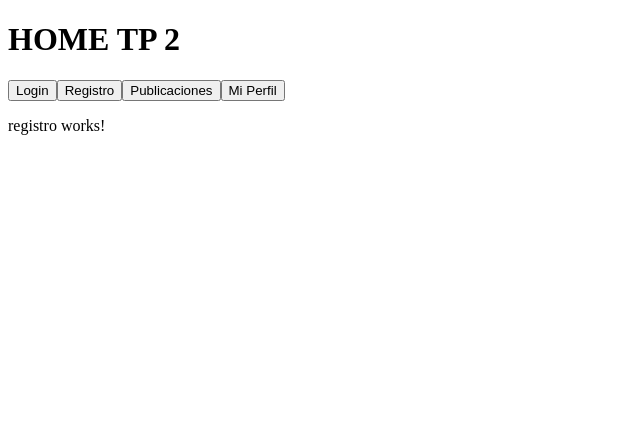
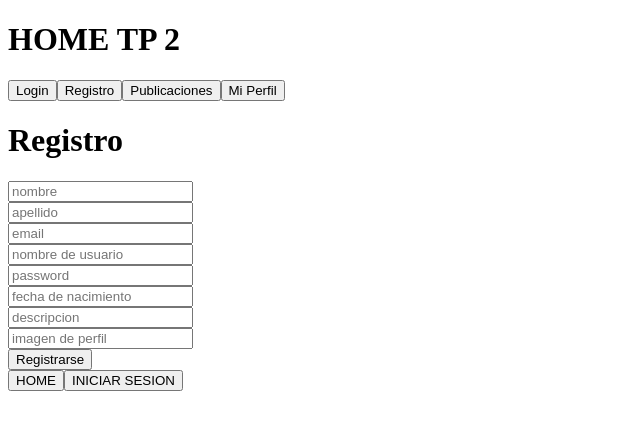
Before and after one commit to LeoPorcellatti/Leonardo-Porcellatti---TP2---PROG4-2026-C1, an Angular app in the folder client/: page /registro in a window 1280 px wide. Shown: the top 430 px of the page, without its empty margins (0-640 px from the left). Built offline with nearby package versions, Linux system fonts and the light colour scheme.

Commit message:
registro agregado

```diff
--- a/client/src/app/app.routes.ts
+++ b/client/src/app/app.routes.ts
@@ -1,6 +1,11 @@
 import { Routes } from '@angular/router';
 
 export const routes: Routes = [
+  {
+    path: '',
+    loadComponent: () =>
+      import('./pantallas/publicaciones/publicaciones').then((a) => a.Publicaciones),
+  },
   {
     path: 'login',
     loadComponent: () => import('./pantallas/login/login').then((a) => a.Login),
--- a/client/src/app/pantallas/registro/registro.html
+++ b/client/src/app/pantallas/registro/registro.html
@@ -1 +1,113 @@
-<p>registro works!</p>
+<div class="contenedorLogin">
+  <div class="loginCard">
+    <h1 class="titulo">Registro</h1>
+    <form class="formulario" [formGroup]="formulario">
+      <div class="campo">
+        <input type="nombre" name="nombre" formControlName="nombre" placeholder="nombre" />
+        @if (formulario.get('nombre')?.touched && formulario.get('nombre')?.getError('required')) {
+          <small class="small-error">Ingrese su nombre</small>
+        }
+      </div>
+      <div class="campo">
+        <input type="apellido" name="apellido" formControlName="apellido" placeholder="apellido" />
+        @if (
+          formulario.get('apellido')?.touched && formulario.get('apellido')?.getError('required')
+        ) {
+          <small class="small-error">Ingrese su apellido</small>
+        }
+      </div>
+      <div class="campo">
+        <input type="email" name="email" formControlName="email" placeholder="email" />
+        @if (formulario.get('email')?.touched && formulario.get('email')?.getError('required')) {
+          <small class="small-error">Ingrese su email</small>
+        }
+      </div>
+      <div class="campo">
+        <input
+          type="nombreDeUsuario"
+          name="nombreDeUsuario"
+          formControlName="nombreDeUsuario"
+          placeholder="nombre de usuario"
+        />
+        @if (
+          formulario.get('nombreDeUsuario')?.touched &&
+          formulario.get('nombreDeUsuario')?.getError('required')
+        ) {
+          <small class="small-error">Ingrese su nombre de usuario</small>
+        }
+      </div>
+      <div class="campo">
+        <input type="password" name="password" formControlName="password" placeholder="password" />
+        @if (
+          formulario.get('password')?.touched && formulario.get('password')?.getError('required')
+        ) {
+          <small class="small-error">Ingrese su password</small>
+        }
+      </div>
+      <div class="campo">
+        <input
+          type="fechaDeNacimiento"
+          name="fechaDeNacimiento"
+          formControlName="fechaDeNacimiento"
+          placeholder="fecha de nacimiento"
+        />
+        @if (
+          formulario.get('fechaDeNacimiento')?.touched &&
+          formulario.get('fechaDeNacimiento')?.getError('required')
+        ) {
+          <small class="small-error">Ingrese su fecha de nacimiento</small>
+        }
+      </div>
+      <div class="campo">
+        <input
+          type="descripcion"
+          name="descripcion"
+          formControlName="descripcion"
+          placeholder="descripcion"
+        />
+        @if (
+          formulario.get('descripcion')?.touched &&
+          formulario.get('descripcion')?.getError('required')
+        ) {
+          <small class="small-error">Ingrese su descripcion</small>
+        }
+      </div>
+      <div class="campo">
+        <input
+          type="imagenDePerfil"
+          name="imagenDePerfil"
+          formControlName="imagenDePerfil"
+          placeholder="imagen de perfil"
+        />
+        @if (
+          formulario.get('imagenDePerfil')?.touched &&
+          formulario.get('imagenDePerfil')?.getError('required')
+        ) {
+          <small class="small-error">Ingrese su imagen de perfil</small>
+        }
+      </div>
+
+      <button
+        class="boton"
+        (click)="
+          registro(
+            formulario.value.nombre!,
+            formulario.value.apellido!,
+            formulario.value.email!,
+            formulario.value.nombreDeUsuario!,
+            formulario.value.password!,
+            formulario.value.fechaDeNacimiento!,
+            formulario.value.descripcion!,
+            formulario.value.imagenDePerfil!
+          )
+        "
+      >
+        Registrarse
+      </button>
+    </form>
+    <div class="accionesSecundarias">
+      <button class="boton" routerLink="/">HOME</button>
+      <button class="boton" routerLink="/login">INICIAR SESION</button>
+    </div>
+  </div>
+</div>
--- a/client/src/app/pantallas/registro/registro.ts
+++ b/client/src/app/pantallas/registro/registro.ts
@@ -1,9 +1,70 @@
-import { Component } from '@angular/core';
+import { HttpClient } from '@angular/common/http';
+import { Component, inject } from '@angular/core';
+import { Router, RouterLink } from '@angular/router';
+import { environment } from '../../../environments/environment';
+import { FormControl, FormGroup, ReactiveFormsModule, Validators } from '@angular/forms';
 
 @Component({
   selector: 'app-registro',
-  imports: [],
+  imports: [ReactiveFormsModule, RouterLink],
   templateUrl: './registro.html',
   styleUrl: './registro.css',
 })
-export class Registro {}
+export class Registro {
+  http = inject(HttpClient);
+  router = inject(Router);
+  apiUrl = environment.apiUrl;
+
+  formulario = new FormGroup({
+    nombre: new FormControl('', Validators.required),
+    apellido: new FormControl('', Validators.required),
+    email: new FormControl('', Validators.required),
+    nombreDeUsuario: new FormControl('', Validators.required),
+    password: new FormControl('', Validators.required),
+    fechaDeNacimiento: new FormControl('', Validators.required),
+    descripcion: new FormControl('', Validators.required),
+    imagenDePerfil: new FormControl('', Validators.required),
+  });
+
+  registro(
+    nombre: string,
+    apellido: string,
+    email: string,
+    nombreDeUsuario: string,
+    password: string,
+    fechaDeNacimiento: string,
+    descripcion: string,
+    imagenDePerfil: string,
+  ) {
+    if (this.formulario.invalid) {
+      this.formulario.markAllAsTouched();
+      return;
+    }
+
+    try {
+      const peticion = this.http.post(
+        `${this.apiUrl}/autenticacion/registro`,
+        {
+          nombre: nombre,
+          apellido: apellido,
+          email: email,
+          nombreDeUsuario: nombreDeUsuario,
+          password: password,
+          fechaDeNacimiento: fechaDeNacimiento,
+          descripcion: descripcion,
+          imagenDePerfil: imagenDePerfil,
+        },
+        { responseType: 'text' },
+      );
+
+      peticion.subscribe((a) => {
+        if (a) {
+          this.router.navigateByUrl('/publicaciones');
+        }
+      });
+    } catch (error) {
+      console.log(error);
+      return;
+    }
+  }
+}
```
